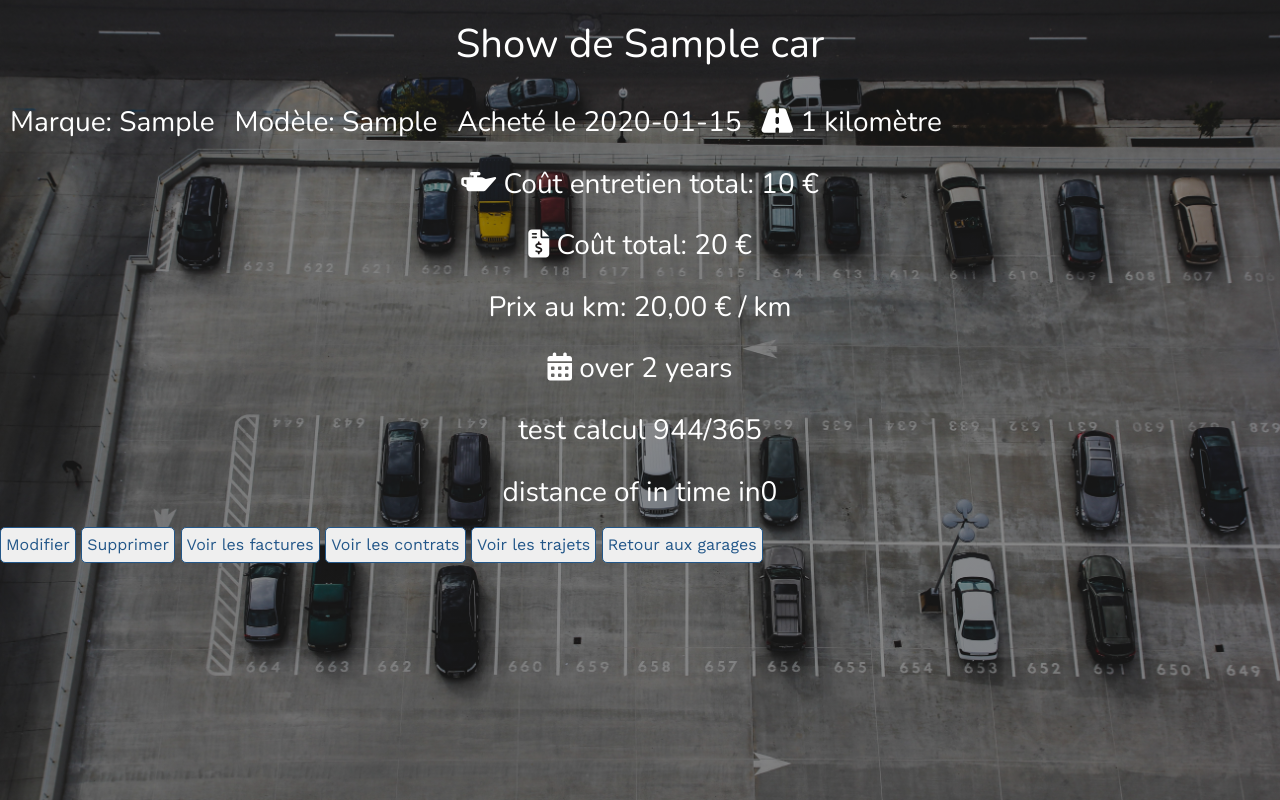
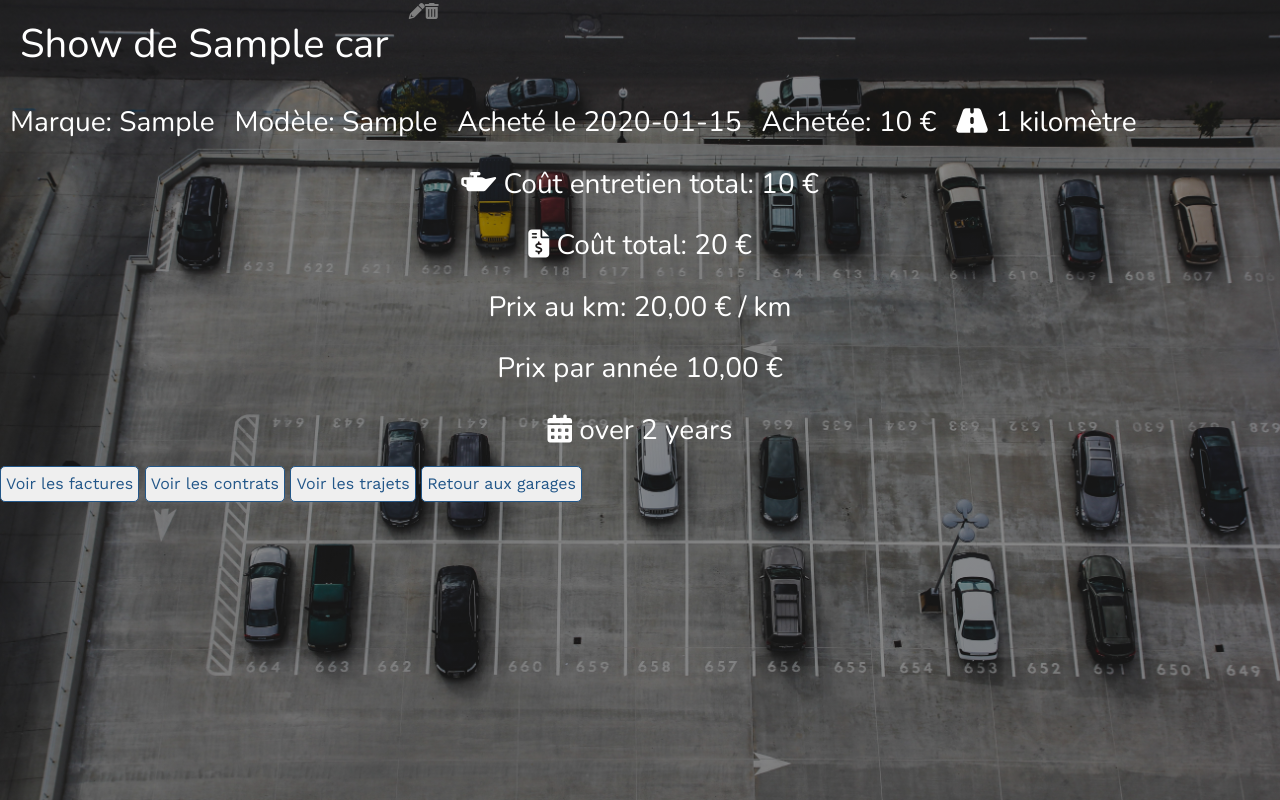
Before and after one commit to Joelebucheron/costauto, a Rails app: page /garages/1/cars/1 in a window 1280 px wide. Shown: the part 58-858 px from the top of the page. Run offline with Rails 7, Linux system fonts and the light colour scheme; a user stored in the database is signed in; tables that the repository leaves empty hold one stand-in row (values such as "Sample post"); style sheets or scripts are compiled from the project's sources; some libraries are stand-ins or nearby versions.

Commit message:
nombre année fait

```diff
--- /dev/null
+++ b/app/assets/stylesheets/pages/_car.scss
@@ -0,0 +1,4 @@
+.title_car {
+  display: flex;
+  justify-items: center;
+}
--- a/app/assets/stylesheets/pages/_index.scss
+++ b/app/assets/stylesheets/pages/_index.scss
@@ -2,3 +2,4 @@
 @import "home";
 @import "general";
 @import "garage";
+@import "car";
--- a/app/controllers/cars_controller.rb
+++ b/app/controllers/cars_controller.rb
@@ -55,7 +55,7 @@ class CarsController < ApplicationController
 
   def car_ownership(car)
     result = (car.purchased_date - Date.today).abs / 365
-    result / 1
+    result.to_i / 1
   end
   helper_method :car_ownership
 
@@ -64,7 +64,7 @@ class CarsController < ApplicationController
 
     if 1.respond_to? unit
       distance = diff / 1.send(unit)
-      distance.round
+      distance.abs.round
     else
       raise ArgumentError, "#{unit.inspect} is not supported as unit"
     end
--- a/app/views/cars/show.html.erb
+++ b/app/views/cars/show.html.erb
@@ -1,25 +1,27 @@
 <div class="garage-container">
-  <h1>Show de <%= @car.name %></h1>
+  <div class="title_car">
+    <h1>Show de <%= @car.name %></h1>
+    <%= link_to edit_car_path(@car) do %>
+      <i class="fa-solid fa-pencil"></i>
+    <% end %>
+
+    <%= link_to car_path(@car), method: :delete do %>
+      <i class="fa-solid fa-trash-can"></i>
+    <% end %>
+  </div>
   <div class="car_info_card">
     <h3>Marque: <%= @car.brand %></h3>
     <h3>Modèle: <%= @car.model %></h3>
     <h3>Acheté le <%= @car.purchased_date %></h3>
+    <h3>Achetée: <%= number_to_currency(@car.purchased_price, locale: :fr, precision: 0) %> </h3>
     <h3><i class="fa-solid fa-road"></i> <%= number_with_delimiter(@car.kilometers, delimiter: " ") %> <%= 'kilomètre'.pluralize(@car.kilometers) %></h3>
   </div>
   <h3><i class="fa-solid fa-oil-can"></i></i> Coût entretien total: <%= number_to_currency(Invoice.where(car: @car).sum(:price), locale: :fr, precision: 0)%></h3>
   <h3><i class="fa-solid fa-file-invoice-dollar"></i> Coût  total: <%= number_to_currency((Invoice.where(car: @car).sum(:price)+@car.purchased_price), locale: :fr, precision: 0)%></h3>
   <h3>Prix au km: <%= number_to_currency(((Invoice.where(car: @car).sum(:price)+@car.purchased_price)/@car.kilometers), locale: :fr) %> / km</h3>
+  <h3>Prix par année <%= number_to_currency((Invoice.where(car: @car).sum(:price)+@car.purchased_price)/ car_ownership(@car), locale: :fr) %></h3>
   <h3><i class="fa-solid fa-calendar-days"></i> <%= ownership_time(@car) %></h3>
-  <h3>test calcul <%= car_ownership(@car) %></h3>
-  <h3>distance of in time in<%= distance_of_time_in(:days, @car.purchased_date, Date.today)%></h3>
 
-  <%= link_to edit_car_path(@car) do %>
-    <button class='button'>Modifier</button>
-  <% end %>
-
-  <%= link_to car_path(@car), method: :delete do %>
-    <button class='button'>Supprimer</button>
-  <% end %>
 
   <%= link_to garage_car_invoices_path(@car.garage, @car) do %>
     <button class='button'>Voir les factures</button>
```
